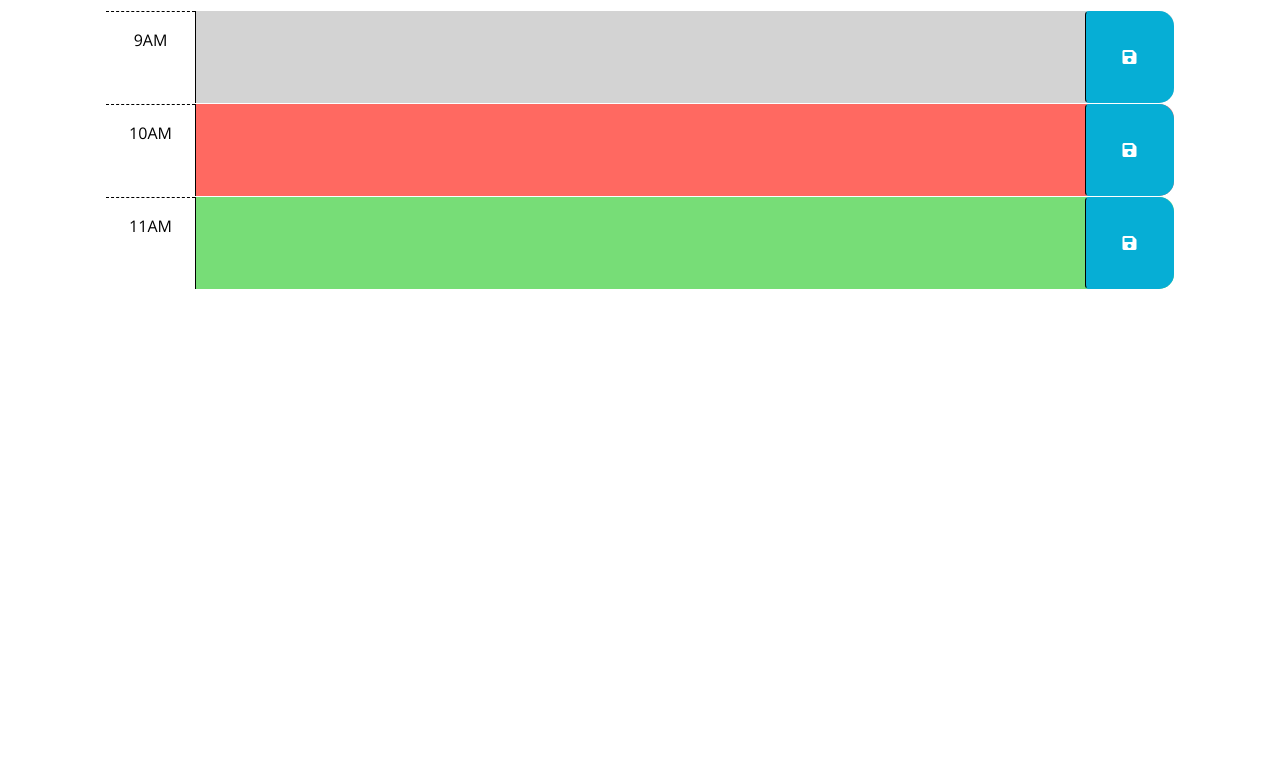
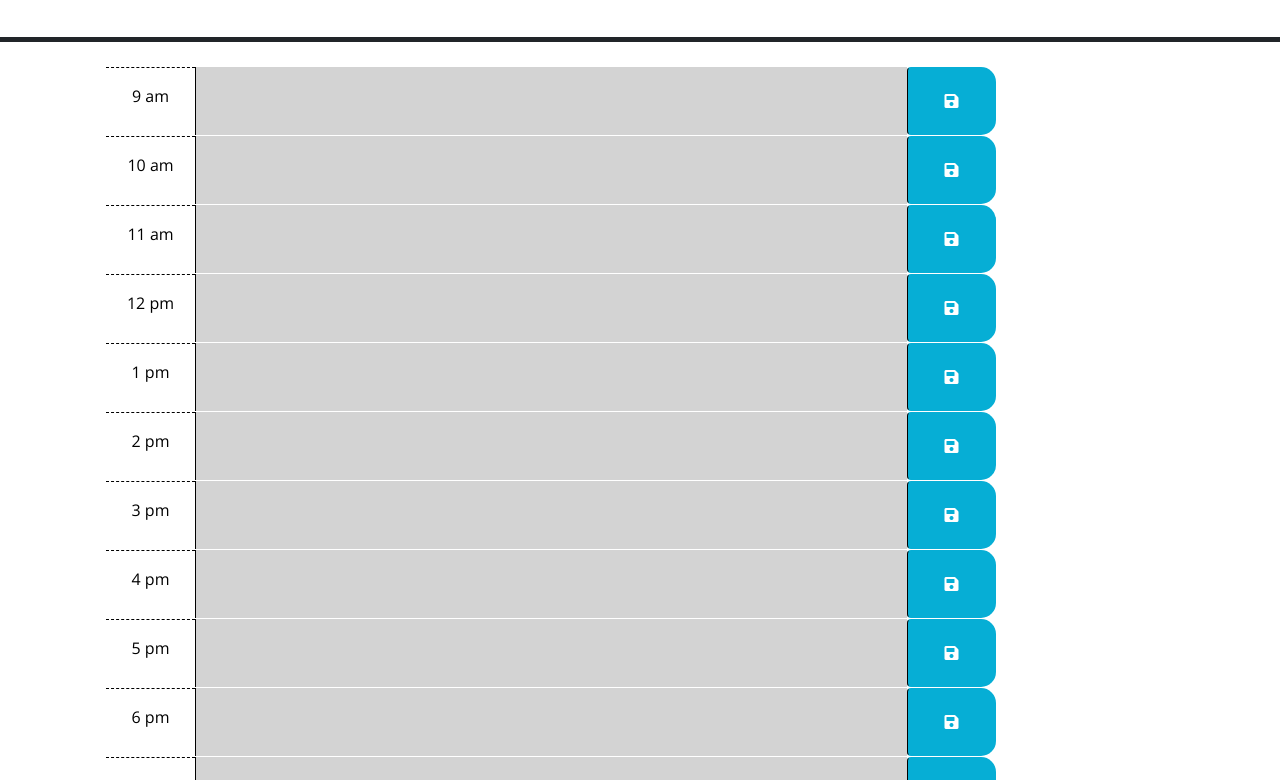
Before and after one commit to MyAgentOrtega/dynamic-calendar, a plain HTML site: page index.html in a window 1280 px wide. Shown: the part 292-1072 px from the top of the page. Before the commit the page ends 800 px from the top, so only its background shows below. Drawn offline with nearby package versions, Linux system fonts and the light colour scheme.

Commit message:
pushing updated JS,HTMl, README

```diff
--- a/index.html
+++ b/index.html
@@ -27,45 +27,13 @@
       <h1 class="display-3">Work Day Scheduler</h1>
       <p class="lead">A simple calendar app for scheduling your work day</p>
       <p id="currentDay" class="lead">Current Date:</p>
+      <h1>
+        Current Date & Time
+        <span id="time">
+      </h1>
     </header>
-    <div class="container-lg px-5">
-      <!-- Use class for "past", "present", and "future" to apply styles to the
-        time-block divs accordingly. The javascript will need to do this by
-        adding/removing these classes on each div by comparing the hour in the
-        id to the current hour. The html provided below is meant to be an example
-        demonstrating how the css provided can be leveraged to create the
-        desired layout and colors. The html below should be removed or updated
-        in the finished product. Remember to delete this comment once the
-        code is implemented.
-        -->
-
-      <!-- Example of a past time block. The "past" class adds a gray background color. -->
-      <div id="hour-9" class="row time-block past">
-        <div class="col-2 col-md-1 hour text-center py-3">9AM</div>
-        <textarea class="col-8 col-md-10 description" rows="3"> </textarea>
-        <button class="btn saveBtn col-2 col-md-1" aria-label="save">
-          <i class="fas fa-save" aria-hidden="true"></i>
-        </button>
-      </div>
-
-      <!-- Example of a a present time block. The "present" class adds a red background color. -->
-      <div id="hour-10" class="row time-block present">
-        <div class="col-2 col-md-1 hour text-center py-3">10AM</div>
-        <textarea class="col-8 col-md-10 description" rows="3"> </textarea>
-        <button class="btn saveBtn col-2 col-md-1" aria-label="save">
-          <i class="fas fa-save" aria-hidden="true"></i>
-        </button>
-      </div>
-
-      <!-- Example of a future time block. The "future" class adds a green background color. -->
-      <div id="hour-11" class="row time-block future">
-        <div class="col-2 col-md-1 hour text-center py-3">11AM</div>
-        <textarea class="col-8 col-md-10 description" rows="3"> </textarea>
-        <button class="btn saveBtn col-2 col-md-1" aria-label="save">
-          <i class="fas fa-save" aria-hidden="true"></i>
-        </button>
-      </div>
-
+    <div id="container" class="container-lg px-5">
+    </div>
     <script src="https://code.jquery.com/jquery-3.4.1.min.js"></script>
     <script
       src="https://cdn.jsdelivr.net/npm/dayjs@1.11.3/dayjs.min.js"
--- a/script.js
+++ b/script.js
@@ -1,23 +1,53 @@
-// Wrap all code that interacts with the DOM in a call to jQuery to ensure that
-// the code isn't run until the browser has finished rendering all the elements
-// in the html.
-$(function () {
-  // TODO: Add a listener for click events on the save button. This code should
-  // use the id in the containing time-block as a key to save the user input in
-  // local storage. HINT: What does `this` reference in the click listener
-  // function? How can DOM traversal be used to get the "hour-x" id of the
-  // time-block containing the button that was clicked? How might the id be
-  // useful when saving the description in local storage?
-  //
-  // TODO: Add code to apply the past, present, or future class to each time
-  // block by comparing the id to the current hour. HINTS: How can the id
-  // attribute of each time-block be used to conditionally add or remove the
-  // past, present, and future classes? How can Day.js be used to get the
-  // current hour in 24-hour time?
-  //
-  // TODO: Add code to get any user input that was saved in localStorage and set
-  // the values of the corresponding textarea elements. HINT: How can the id
-  // attribute of each time-block be used to do this?
-  //
-  // TODO: Add code to display the current date in the header of the page.
-});
+var today = dayjs();
+$("#currentDay").text(today.format("MMM D, YYYY"));
+console.log(today);
+
+var hour = dayjs().hour();
+console.log(hour);
+
+var container =$("#container");
+var businessHours =[9,10,11,12,13,14,15,16,17,18,19,20,21,22]
+
+for (let i = 0; i < businessHours.length; i++) {
+
+  let row=$("<div  class='row time-block'>")
+
+  let col2 = $("<div class='col-2 col-md-1 hour text-center py-3'>")
+
+  let twelveHoursTime = businessHours[i] + ' am'
+  if(businessHours[i] > 11){
+    twelveHoursTime = businessHours[i] + ' pm';
+    if(businessHours[i] > 12){
+      twelveHoursTime = businessHours[i] - 12 +' pm'
+    }
+  }
+
+
+  col2.append(twelveHoursTime)
+
+
+
+  let textarea = $("<textarea class=col-8 col-md-10 description'>")
+
+  if(hour > businessHours[i]){
+    textarea.addClass('future')
+  }
+  else if(hour === businessHours[i]){
+    textarea.addClass('present')
+  }
+  else{
+    textarea.addClass('past')
+  }
+
+
+  let button = $("<button class='btn saveBtn col-2 col-md-1'>")
+
+  let icon=$("<i class='fas fa-save'>")
+
+  button.append(icon)
+
+  row.append(col2, textarea, button)
+  container.append(row)
+
+
+}
```
Also changed, not shown: Assets/05-third-party-apis-homework-demo.gif (deleted), Assets/_C__Users_MyAge_code_bootcamp_challenges_dynamic-calendar_index.html.png (added), 1 other file.
